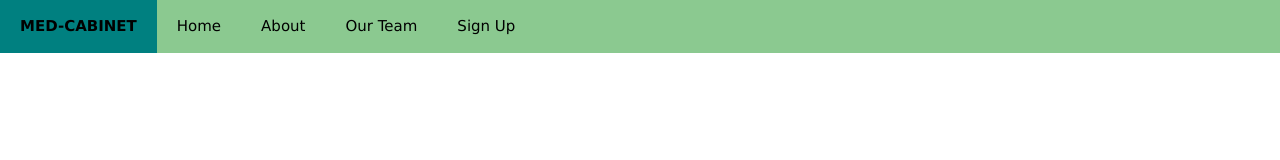
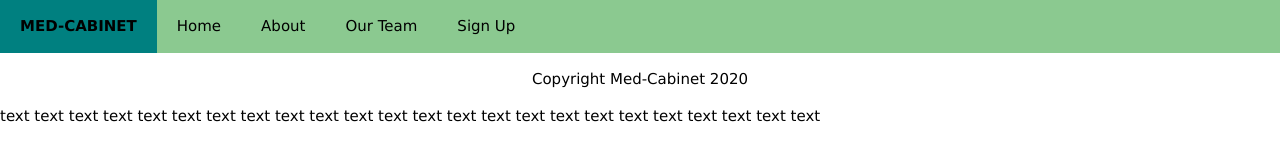
Before and after one commit to BW-Med-Cabinet-4/marketing, a plain HTML site: page src/about.html in a window 1280 px wide. Drawn offline with nearby package versions, Linux system fonts and the light colour scheme.

Commit message:
Added footer and about page

```diff
--- a/src/about.html
+++ b/src/about.html
@@ -35,6 +35,16 @@
       </nav>
     </div>
 
+    <!-- FOOTER -->
+    <footer>
+      <p>Copyright Med-Cabinet 2020</p>
+    </footer>
+
+    <!-- About Section -->
+    <div>
+      <p>text text text text text text text text text text text text text text text text text text text text text text text text
+    </div>
+
   <html>
 <!-- partial -->
   <script src='https://cdnjs.cloudflare.com/ajax/libs/react/16.13.0/umd/react.production.min.js'></script><script  src="./script.js"></script>
--- a/src/style.css
+++ b/src/style.css
@@ -113,6 +113,13 @@ h1 {
   background-image: url("https://i2.pickpik.com/photos/262/903/824/weed-ganga-marijuana-cannabis-preview.jpg");
   background-position: center;
 }
+footer{
+  display: flex;
+  justify-content: center;
+}
+footer p{
+  text-align: center;
+}
 @media (max-width: 600px) {
   .s1 {
     flex-direction: column;
```
Also changed, not shown: src/index.html (+4 -0 lines).
